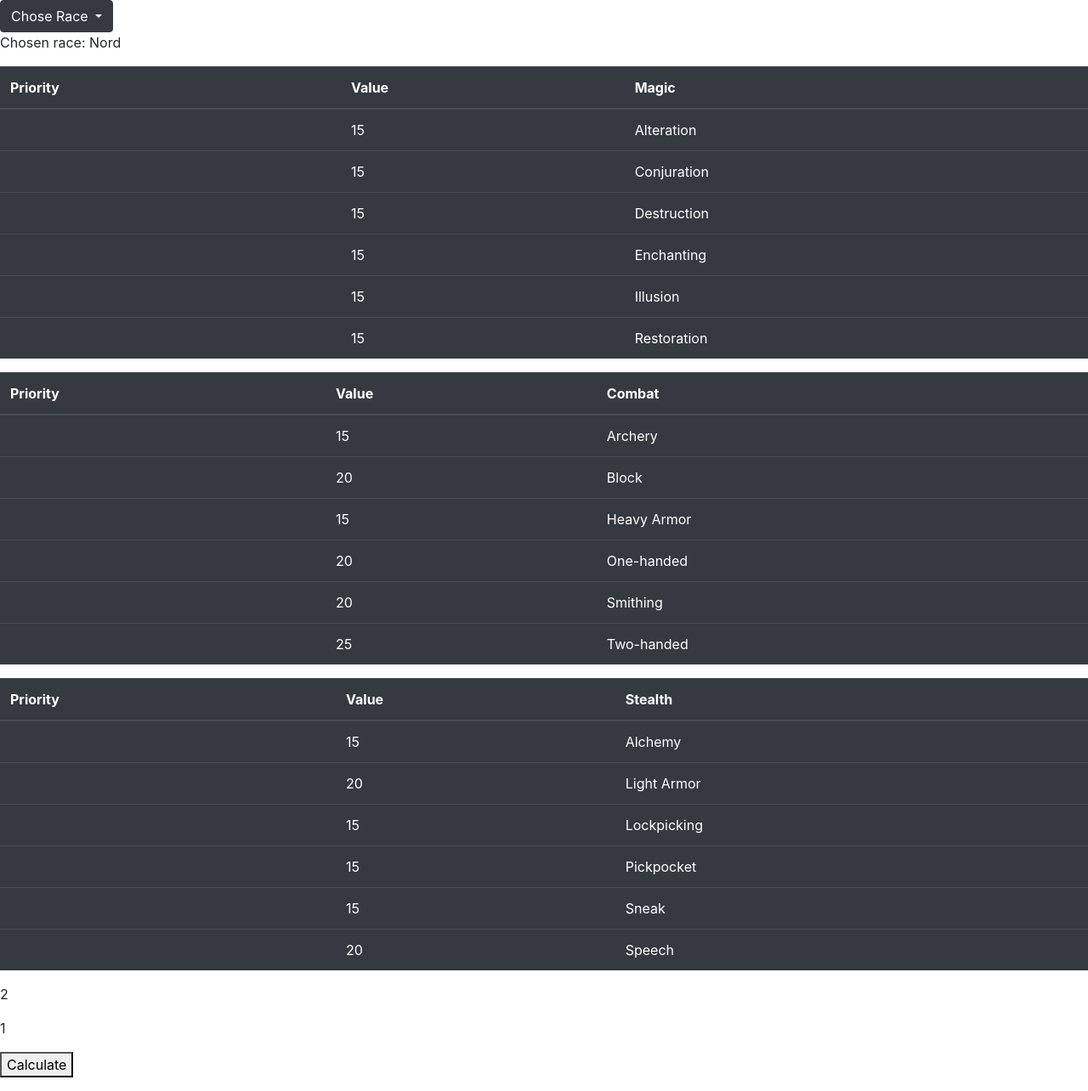
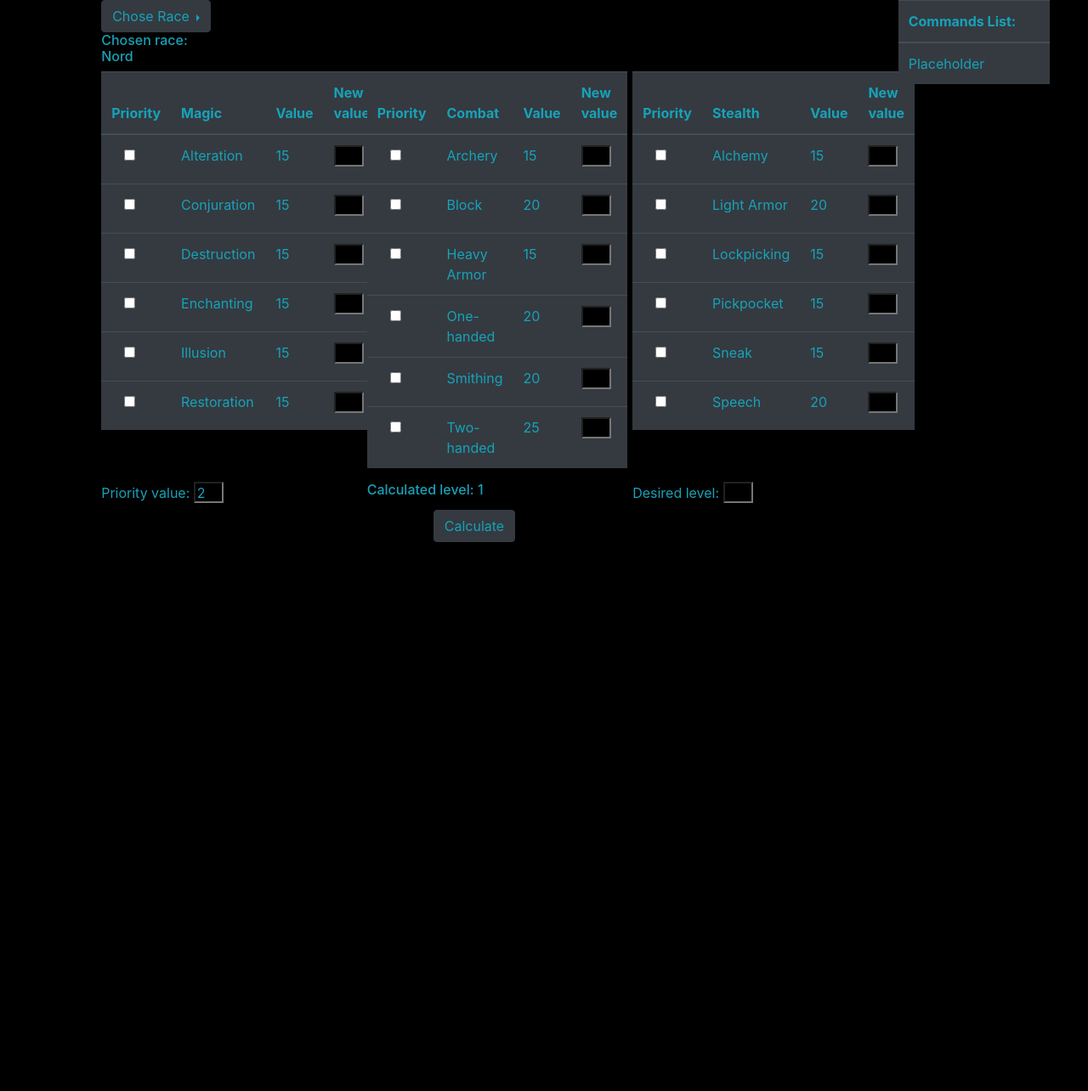
Before and after one commit to ForisTale/foris_dev, a Django app: page /the_elder_commands/ in a window 1280 px wide. Shown: the whole page at 85% size. After the commit the page ends 638 px from the top, so only its background shows below. Run offline with Django 3.2, Linux system fonts and the light colour scheme; some libraries are stand-ins or nearby versions.

Commit message:
give character page proper looks

```diff
--- a/functional_tests/the_elder_commands/test_character.py
+++ b/functional_tests/the_elder_commands/test_character.py
@@ -44,7 +44,7 @@ class CharacterTest(FunctionalTest):
         )
 
         # with selected Nord.
-        self.equal_find_element_by_id("id_race_name", "Chosen race: Nord")
+        self.equal_find_element_by_id("id_race_name", "Chosen race:\nNord")
 
         # There is also skill list category,
         for category in DEFAULT_SKILL.keys():
@@ -78,11 +78,17 @@ class CharacterTest(FunctionalTest):
         # There are empty checkboxes next to values
                 self.equal_find_element_by_id(f"id_{skill}_priority", "")
 
-        # and adjustment priority with default value
-        self.equal_find_element_by_id("id_priority_value", "2")
+        # and place for skill new value
+                self.assertEqual(
+                    self.driver.find_element_by_name(f"{skill}_new_value").text,
+                    ""
+                )
+
+        # Below is adjustment priority
+        self.equal_find_element_by_id("id_priority_value", "")
 
         # next to it are two boxes with calculated lvl
-        self.equal_find_element_by_id("id_calculated_level", "1")
+        self.equal_find_element_by_id("id_calculated_level", "Calculated level: 1")
 
         # and desired lvl.
         self.equal_find_element_by_id("id_desired_level", "")
@@ -94,4 +100,4 @@ class CharacterTest(FunctionalTest):
         )
 
         # There is also empty commands lists column.
-        self.equal_find_element_by_id("id_commands_list", "")
+        self.equal_find_element_by_id("id_commands_list", "Commands List:\nPlaceholder")
--- a/the_elder_commands/forms.py
+++ b/the_elder_commands/forms.py
@@ -6,6 +6,11 @@ class CharacterForm:
     def __init__(self, race=None):
         self.skills = None
         self.race = race
+        self.possible_races = [
+            "Altmer", "Argonian", "Bosmer", "Breton",
+            "Dunmer", "Imperial", "Khajiit",
+            "Nord", "Ork", "Redguard",
+        ]
         self.race_skill_update(race)
 
     def race_skill_update(self, race):
--- /dev/null
+++ b/the_elder_commands/static/the_elder_commands/base.css
@@ -0,0 +1,20 @@
+body {
+    background-color: black;
+    color: #17a2b8;
+}
+
+.dropdown-menu, .dropdown-item {
+    background-color: #343a40;
+    color: #17a2b8;
+}
+
+input {
+    background-color: black;
+    color: #17a2b8;
+}
+
+#id_desired_level, #id_priority_value,
+.new-values {
+  height: 25px;
+  width: 35px;
+}
--- a/the_elder_commands/templates/the_elder_commands/character.html
+++ b/the_elder_commands/templates/the_elder_commands/character.html
@@ -2,47 +2,109 @@
 <html lang="en">
 <head>
     <meta charset="UTF-8">
-    <title>The Elder Commands</title>
+    <meta name="viewport" content="width=device-width, initial-scale=1, shrink-to-fit=no">
     <link href="https://stackpath.bootstrapcdn.com/bootstrap/4.3.1/css/bootstrap.min.css" rel="stylesheet"
           integrity="sha384-ggOyR0iXCbMQv3Xipma34MD+dH/1fQ784/j6cY/iJTQUOhcWr7x9JvoRxT2MZw1T" crossorigin="anonymous">
+    <link href="/static/the_elder_commands/base.css" rel="stylesheet">
+    <title>The Elder Commands</title>
 </head>
 <body>
-<div class="dropdown">
-    <button class="btn btn-dark dropdown-toggle" type="button" id="id_chose_race"
-            data-todge="dropdown" aria-haspopup="true" aria-expanded="false">
+<div class="row container-fluid">
+<div class="col-lg-1"></div>
+<div class="col-md-9">
+
+    <div class="btn-group dropright">
+        <button class="btn btn-dark dropdown-toggle text-info" type="button" id="id_chose_race"
+                data-toggle="dropdown" aria-haspopup="true" aria-expanded="false">
             Chose Race
         </button>
         <div class="dropdown-menu" aria-labelledby="id_chose_race">
-
+            {% for race in character_form.possible_races %}
+                <a class="dropdown-item" href="#">{{ race }}</a>
+            {% endfor %}
         </div>
     </div>
-<p id="id_race_name">Chosen race: {{ character_form.race }}</p>
+    <h6 class="text-info" id="id_race_name">Chosen race:<br>{{ character_form.race }}</h6>
 
+<div class="row">
     {% for category, category_skills in character_form.skills.items %}
-<table class="table table-dark">
+        <div class="col-lg-4">
+            <table class="table table-dark text-info">
                 <thead>
+                <tr>
                     <th>Priority</th>
+                    <th>{{ category }}</th>
                     <th>Value</th>
-    <th>{{ category }}</th>
+                    <th>New value</th>
+                </tr>
                 </thead>
                 <tbody>
                 {% for skill, value in category_skills.items %}
                     <tr>
-        <td id="id_{{ skill }}_priority"></td>
+                        <td><label class="container">
+                            <input id="id_{{ skill }}_priority" type="checkbox">
+                        </label></td>
+                    <td>{{ skill }}</td>
                     <td id="id_{{ skill }}_value">{{ value }}</td>
-        <td>{{ skill }}</td>
+                        <td id="id_{{ skill }}_new_value"><label>
+                            <input class="new-values" name="{{ skill }}_new_value">
+                        </label></td>
                     </tr>
                 {% endfor %}
                 </tbody>
             </table>
+        </div>
     {% endfor %}
+</div>
 
-<p id="id_priority_value">2</p>
-<p id="id_calculated_level">1</p>
-<p id="id_desired_level"></p>
-<button>Calculate</button>
+<div class="row">
+    <div class="col-md-4">
+        <label>Priority value:
+            <input id="id_priority_value" name="priority_value" value="2">
+        </label>
 
-<p id="id_commands_list"></p>
+    </div>
+    <div class="col-md-4">
+        <h6 id="id_calculated_level">Calculated level: 1</h6>
+    </div>
+    <div class="col-md-4">
+        <label>Desired level:
+            <input id="id_desired_level" name="desired_level">
+        </label>
 
+    </div>
+</div>
+<div class="row">
+    <div class="col-sm-5"></div>
+    <div class="col-sm-2 center-block">
+        <button class="btn btn-dark text-info">Calculate</button>
+    </div>
+    <div class="col-sm-5"></div>
+</div>
+
+</div>
+
+<div class="col-md-2">
+    <table class="table table-dark text-info" id="id_commands_list">
+        <thead>
+        <tr>
+            <th>Commands List:</th>
+        </tr>
+        </thead>
+        <tbody>
+        <tr>
+            <td>Placeholder</td>
+        </tr>
+        </tbody>
+    </table>
+</div>
+
+</div>
+
+<script src="https://code.jquery.com/jquery-3.4.1.min.js"></script>
+<script src="https://cdnjs.cloudflare.com/ajax/libs/popper.js/1.12.9/umd/popper.min.js"></script>
+<script src="https://maxcdn.bootstrapcdn.com/bootstrap/4.0.0/js/bootstrap.min.js"
+        integrity="sha384-JZR6Spejh4U02d8jOt6vLEHfe/JQGiRRSQQxSfFWpi1MquVdAyjUar5+76PVCmYl"
+        crossorigin="anonymous"></script>
 </body>
 </html>
```
Lines whose indentation alone changed are shown as unchanged.
